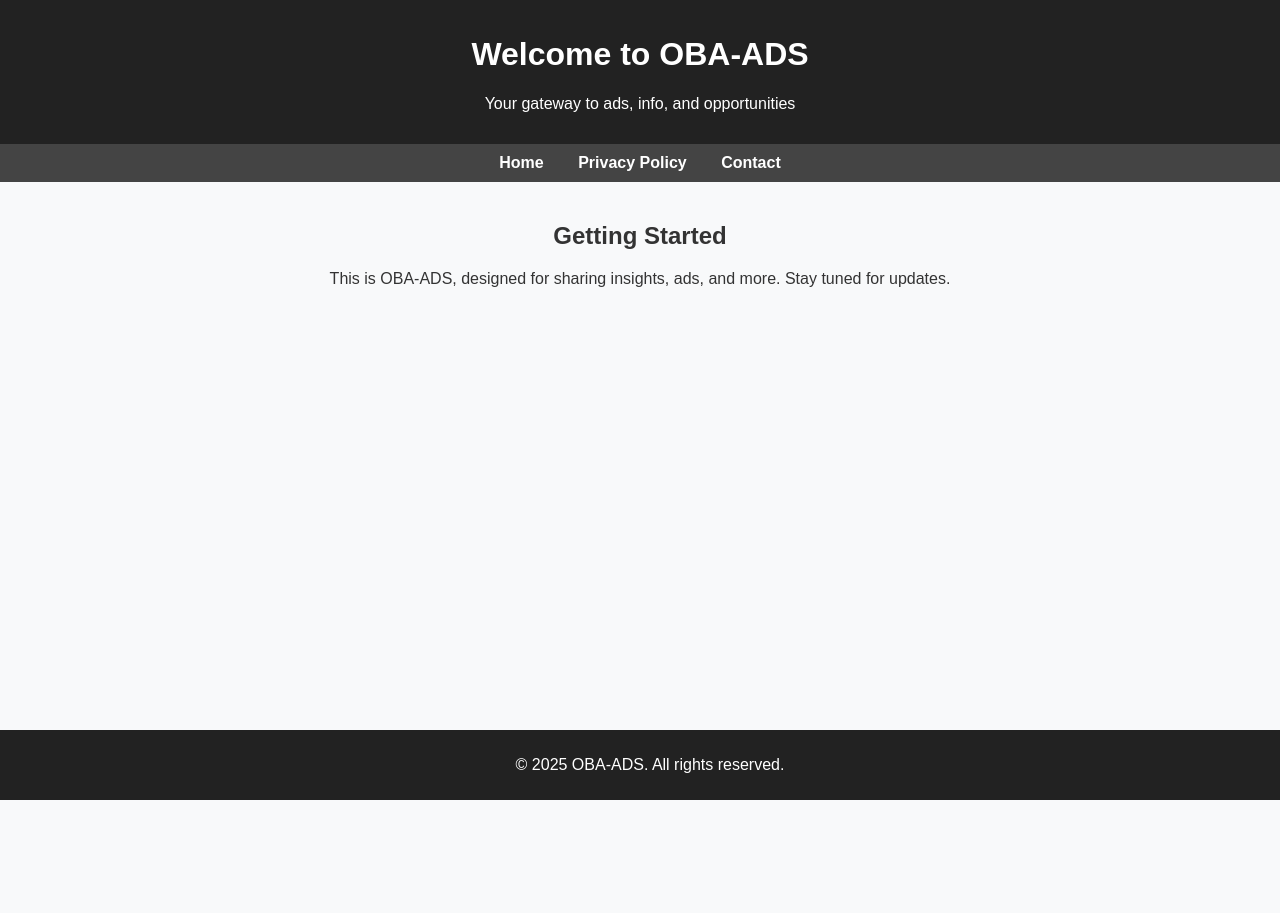
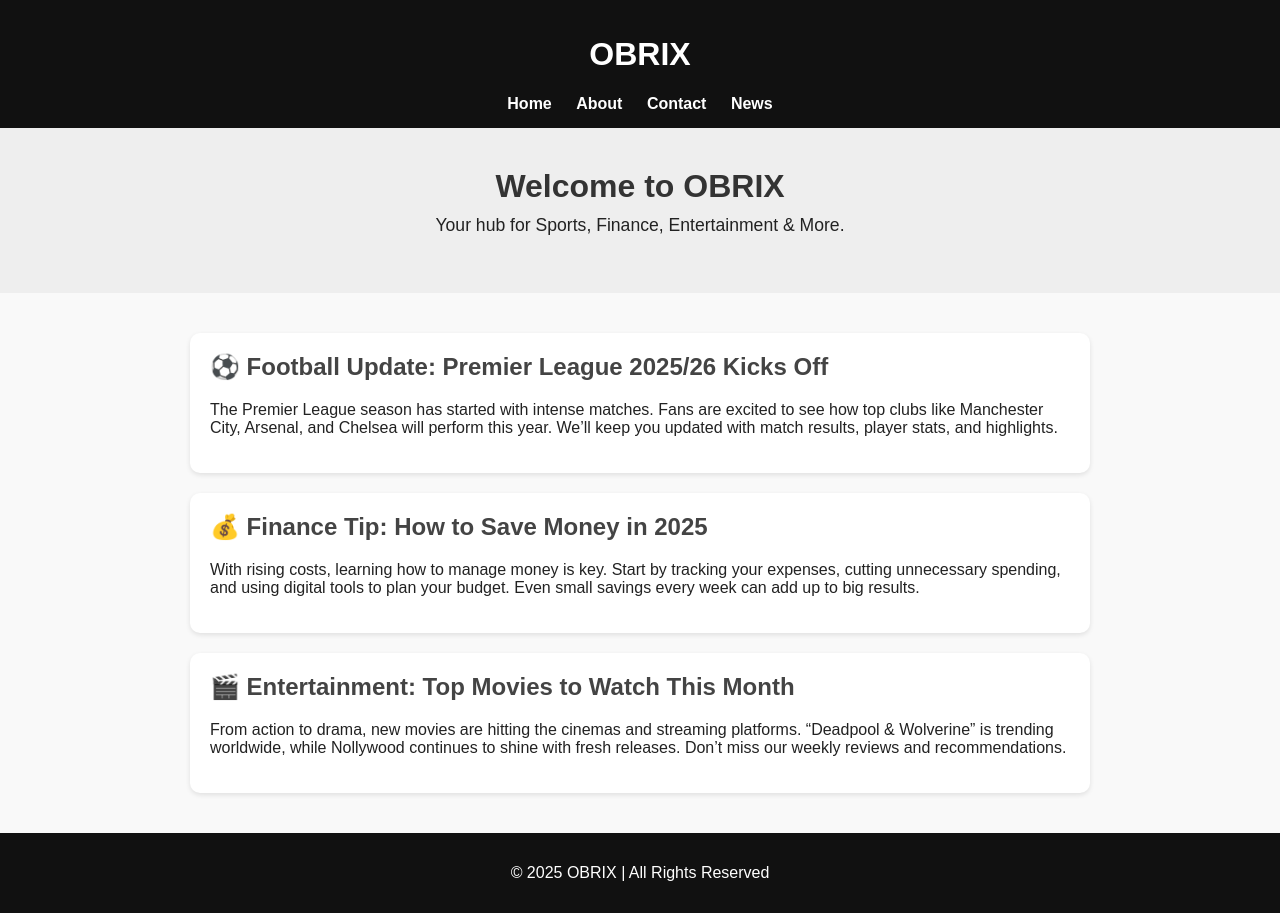
Before and after one commit to Edunetx/oba-ads, a plain HTML site: page index.html in a window 1280 px wide. Before the commit the page ends 800 px from the top, so only its background shows below. Drawn offline with Linux system fonts and the light colour scheme.

Commit message:
Update index.html

```diff
--- a/index.html
+++ b/index.html
@@ -3,91 +3,107 @@
 <head>
   <meta charset="UTF-8">
   <meta name="viewport" content="width=device-width, initial-scale=1.0">
-  <title>OBA-ADS</title>
+  <title>OBRIX - Sports | Finance | Entertainment</title>
 
   <!-- Google AdSense -->
   <script async src="https://pagead2.googlesyndication.com/pagead/js/adsbygoogle.js?client=ca-pub-6719973154337085"
-       crossorigin="anonymous"></script>
+     crossorigin="anonymous"></script>
 
-  <!-- Meta verification -->
-  <meta name="google-adsense-account" content="ca-pub-6719973154337085">
-
+  <!-- Basic Styling -->
   <style>
     body {
+      margin: 0;
       font-family: Arial, sans-serif;
-      margin: 0;
-      padding: 0;
-      background: #f8f9fa;
-      color: #333;
+      background: #f9f9f9;
+      color: #222;
     }
     header {
-      background: #222;
+      background: #111;
       color: #fff;
-      padding: 15px;
-      text-align: center;
-    }
-    nav {
-      background: #444;
-      padding: 10px;
+      padding: 15px 20px;
       text-align: center;
     }
     nav a {
+      margin: 0 10px;
+      text-decoration: none;
       color: #fff;
-      margin: 0 15px;
-      text-decoration: none;
       font-weight: bold;
     }
-    nav a:hover {
-      text-decoration: underline;
+    .hero {
+      padding: 40px 20px;
+      text-align: center;
+      background: #eee;
     }
-    main {
+    .hero h1 {
+      margin: 0;
+      font-size: 2rem;
+      color: #333;
+    }
+    .hero p {
+      margin-top: 10px;
+      font-size: 1.1rem;
+    }
+    .content {
+      max-width: 900px;
+      margin: 40px auto;
+      padding: 0 20px;
+    }
+    .post {
+      background: #fff;
       padding: 20px;
-      text-align: center;
+      margin-bottom: 20px;
+      border-radius: 10px;
+      box-shadow: 0 2px 5px rgba(0,0,0,0.1);
+    }
+    .post h2 {
+      margin-top: 0;
+      color: #444;
     }
     footer {
-      background: #222;
+      text-align: center;
+      padding: 15px;
+      background: #111;
       color: #fff;
-      text-align: center;
-      padding: 10px;
-      position: fixed;
-      bottom: 0;
-      width: 100%;
+      margin-top: 40px;
     }
   </style>
 </head>
 <body>
 
   <header>
-    <h1>Welcome to OBA-ADS</h1>
-    <p>Your gateway to ads, info, and opportunities</p>
+    <h1>OBRIX</h1>
+    <nav>
+      <a href="index.html">Home</a>
+      <a href="about.html">About</a>
+      <a href="contact.html">Contact</a>
+      <a href="news.html">News</a>
+    </nav>
   </header>
 
-  <nav>
-    <a href="index.html">Home</a>
-    <a href="privacy.html">Privacy Policy</a>
-    <a href="contact.html">Contact</a>
-  </nav>
+  <section class="hero">
+    <h1>Welcome to OBRIX</h1>
+    <p>Your hub for Sports, Finance, Entertainment & More.</p>
+  </section>
 
-  <main>
-    <h2>Getting Started</h2>
-    <p>This is OBA-ADS, designed for sharing insights, ads, and more. Stay tuned for updates.</p>
+  <main class="content">
+    <div class="post">
+      <h2>⚽ Football Update: Premier League 2025/26 Kicks Off</h2>
+      <p>The Premier League season has started with intense matches. Fans are excited to see how top clubs like Manchester City, Arsenal, and Chelsea will perform this year. We’ll keep you updated with match results, player stats, and highlights.</p>
+    </div>
 
-    <!-- Example Ad placement -->
-    <div style="margin:20px auto; text-align:center;">
-      <ins class="adsbygoogle"
-           style="display:block"
-           data-ad-client="ca-pub-6719973154337085"
-           data-ad-slot="1234567890"
-           data-ad-format="auto"
-           data-full-width-responsive="true"></ins>
-      <script>
-           (adsbygoogle = window.adsbygoogle || []).push({});
-      </script>
+    <div class="post">
+      <h2>💰 Finance Tip: How to Save Money in 2025</h2>
+      <p>With rising costs, learning how to manage money is key. Start by tracking your expenses, cutting unnecessary spending, and using digital tools to plan your budget. Even small savings every week can add up to big results.</p>
+    </div>
+
+    <div class="post">
+      <h2>🎬 Entertainment: Top Movies to Watch This Month</h2>
+      <p>From action to drama, new movies are hitting the cinemas and streaming platforms. “Deadpool & Wolverine” is trending worldwide, while Nollywood continues to shine with fresh releases. Don’t miss our weekly reviews and recommendations.</p>
     </div>
   </main>
 
   <footer>
-    <p>&copy; 2025 OBA-ADS. All rights reserved.</p>
+    <p>&copy; 2025 OBRIX | All Rights Reserved</p>
   </footer>
 
 </body>
```
